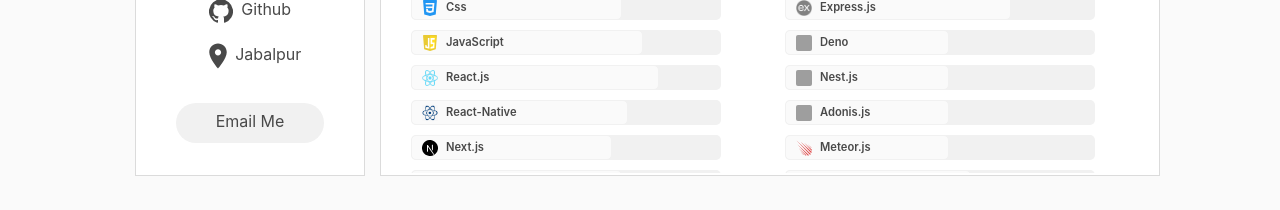
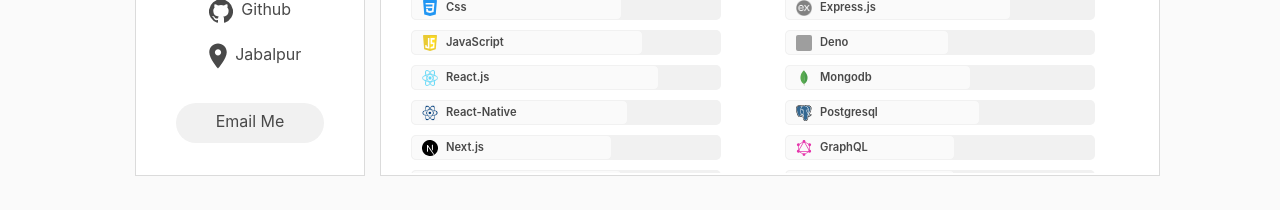
Before and after one commit to Tuhsarshrivastav/portfolio, a React (Create React App) app: page / in a window 1280 px wide. Shown: the part 406-616 px from the top of the page. Built offline with nearby package versions, Linux system fonts and the light colour scheme; grey boxes are pictures that could not be loaded.

Commit message:
added changes

```diff
--- a/src/Data/resume_data.js
+++ b/src/Data/resume_data.js
@@ -79,21 +79,6 @@
     level: "53",
   },
   {
-    icon: "icons/nestjs.svg",
-    name: "Nest.js",
-    level: "53",
-  },
-  {
-    icon: "icons/adonisjs.svg",
-    name: "Adonis.js",
-    level: "53",
-  },
-  {
-    icon: "icons/meteor.svg",
-    name: "Meteor.js",
-    level: "53",
-  },
-  {
     icon: "icons/mongodb.svg",
     name: "Mongodb",
     level: "60",
```
